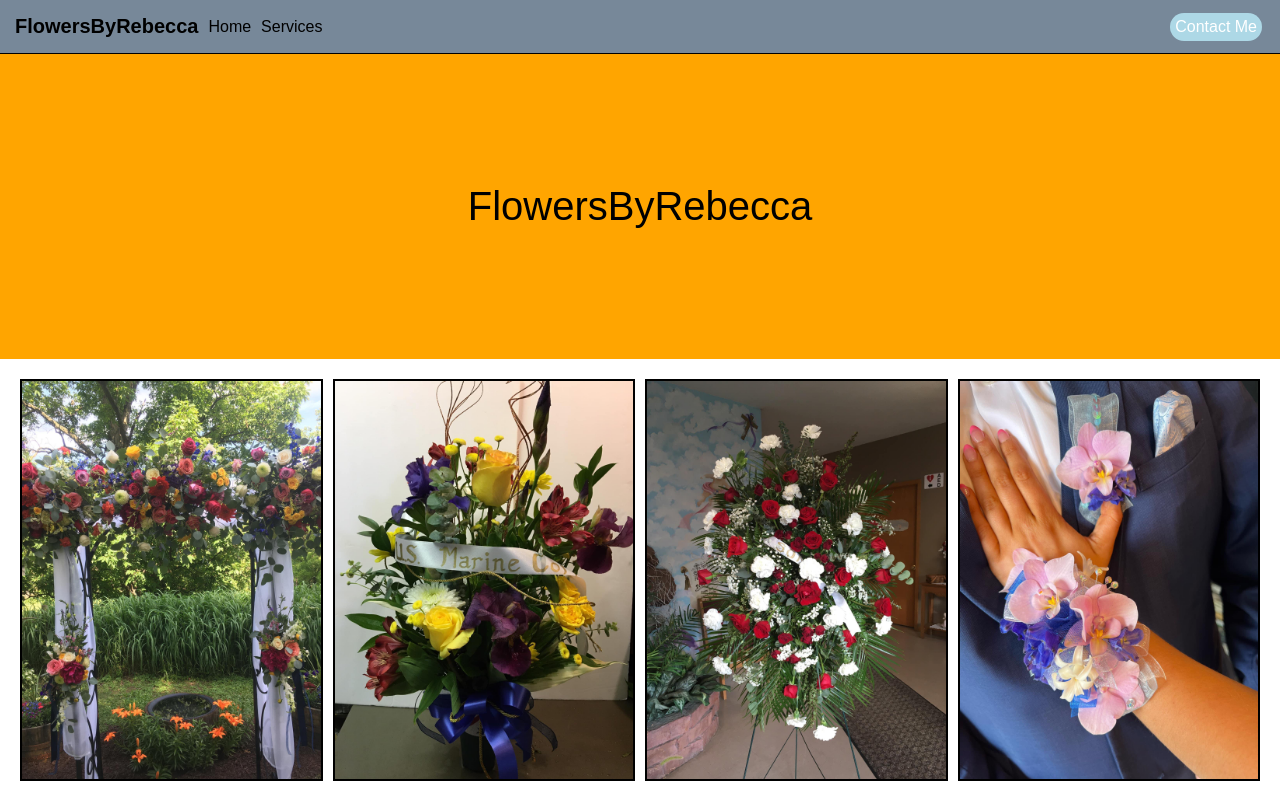
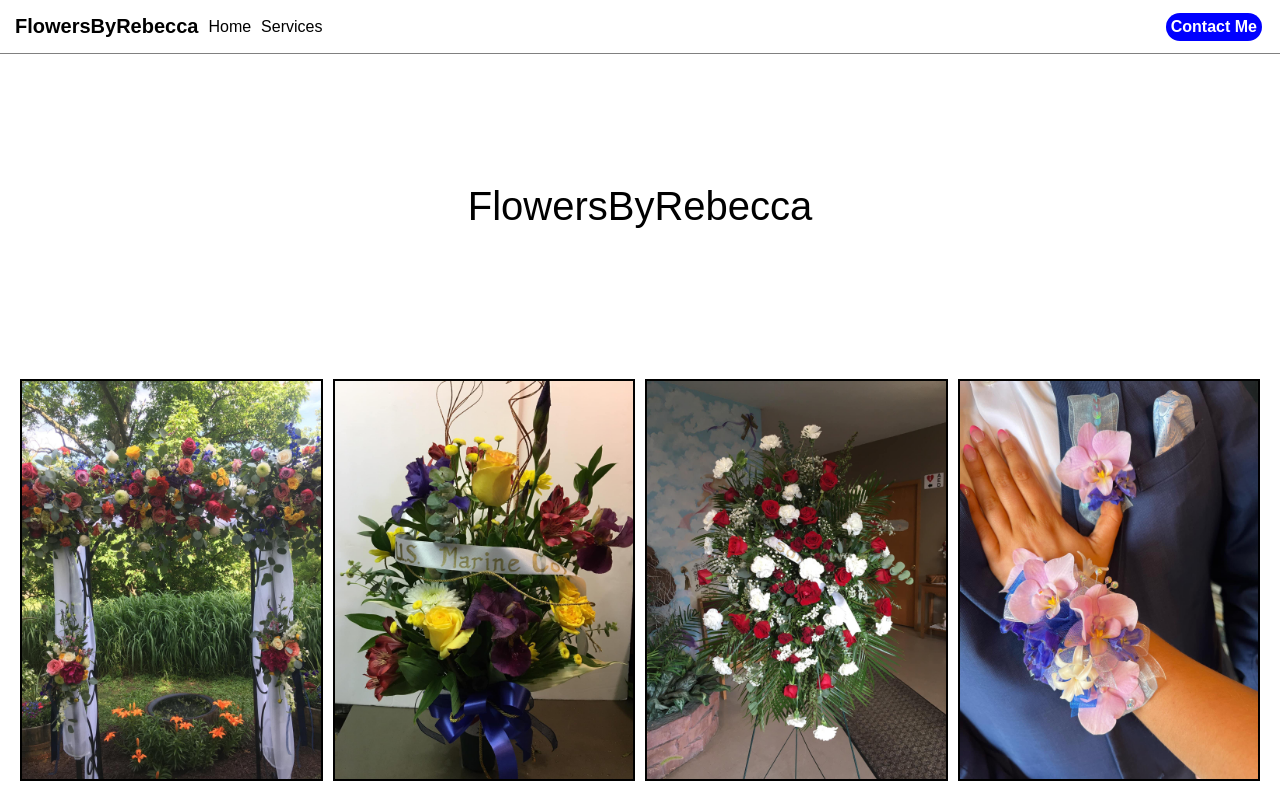
Before and after one commit to AlexOcegueda/FlowersByRebecca, a React (Create React App) app: page / in a window 1280 px wide. Shown: the top 789 px of the page. Built offline with nearby package versions, Linux system fonts and the light colour scheme.

Commit message:
Changed Color scheme

```diff
--- a/src/components/NavBar/NavBarStyle.js
+++ b/src/components/NavBar/NavBarStyle.js
@@ -4,8 +4,7 @@ export const Nav = styled.nav`
     display: flex;
     justify-content: space-between;
     align-items: center;
-    background-color: lightslategrey;
-    border-bottom: 1px solid black;
+    border-bottom: 1px solid gray;
     padding: 10px;
 
     @media (max-width: 400px){
@@ -46,13 +45,16 @@ export const NavItem = styled.p`
 export const Contact = styled.p`
     align-self: center;
     padding: 5px;
-    background-color: lightblue;
+    background-color: blue;
     border-radius: 2rem;
     margin-right: 8px;
     color: white;
+    font-weight: 600;
 
     :hover {
-        background-color: white;
+        background-color: lightblue;
+        color: black;
+        cursor: pointer;
     }
 
     @media (max-width: 400px) {
--- a/src/pages/HomeStyle.js
+++ b/src/pages/HomeStyle.js
@@ -1,7 +1,6 @@
 import styled from "styled-components";
 
 export const BannerContainer = styled.div`
-    background-color: orange;
     padding: 130px;
     display: flex;
     justify-content: center;
```
